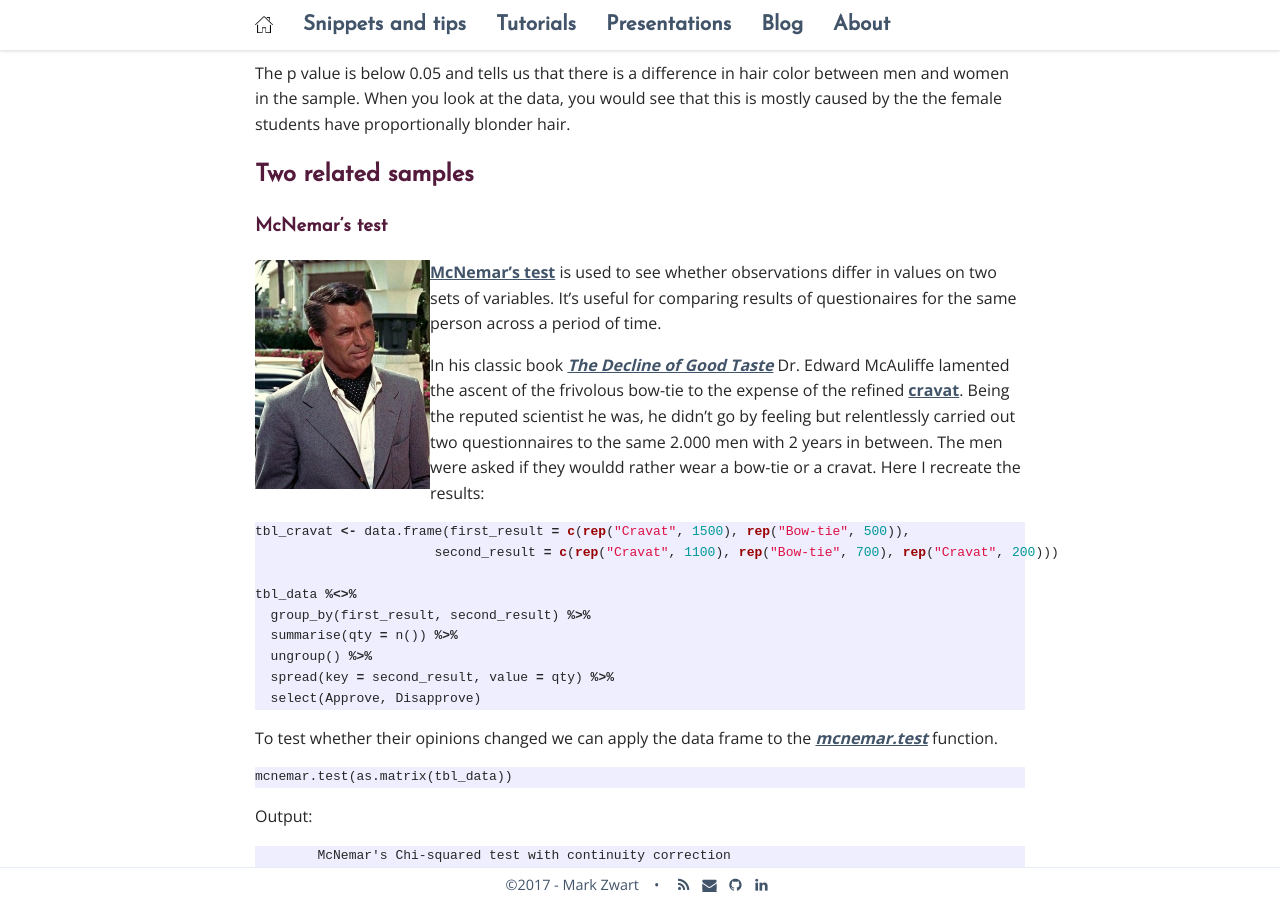
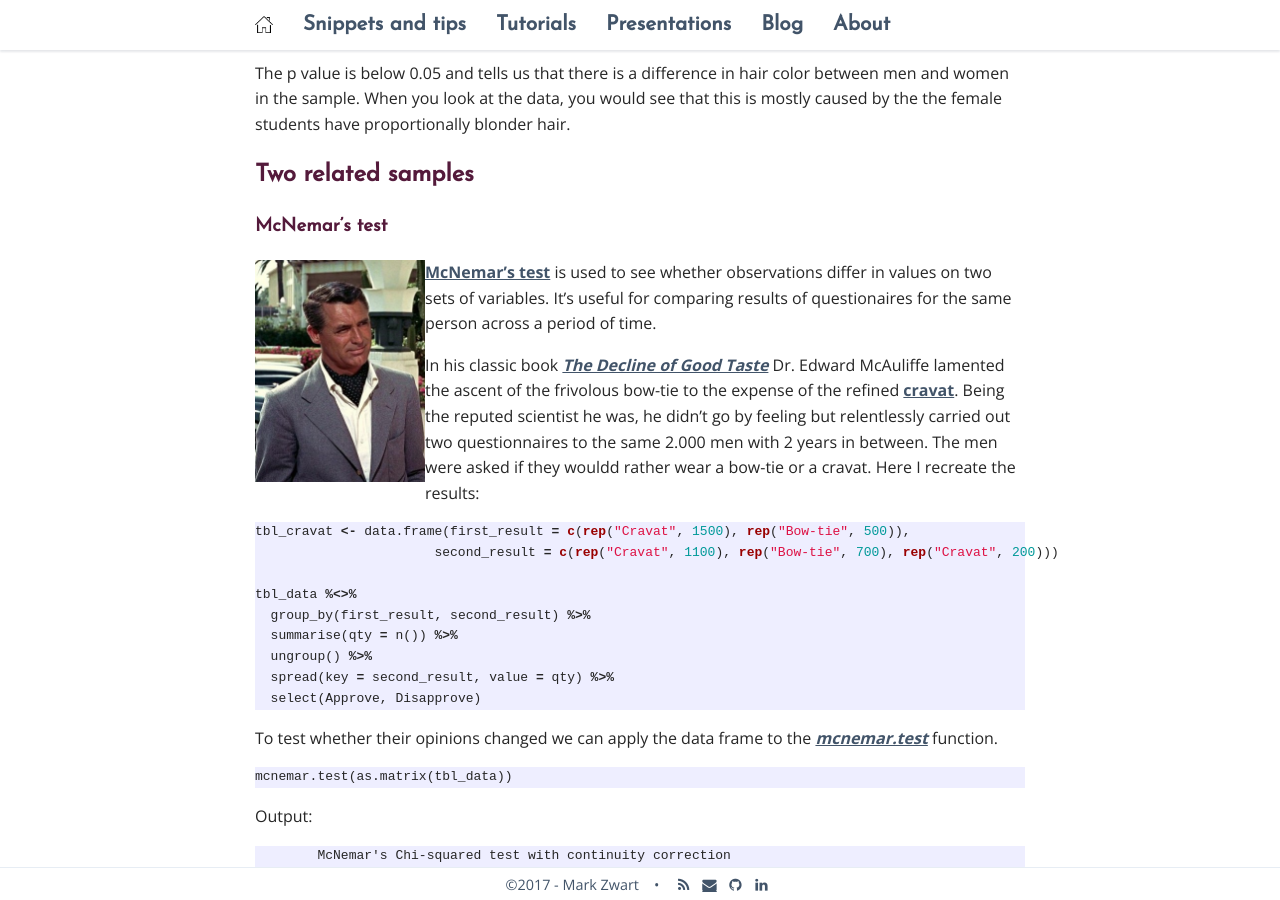
Before and after one commit to mark-me/mark-me.github.io, a Jekyll site: the page built from _pages/tutorials/statistical-tests/statistical-tests.md, in a window 1280 px wide and 900 px high, scrolled down 6065 px. Built offline with Jekyll 4.4.1, drawn with Linux system fonts in a browser that asks for light colours; nearby versions of some CDN libraries; comment, search, counter and statistics services are not loaded.

Commit message:
Update statistical-tests.md

```diff
--- a/_pages/tutorials/statistical-tests/statistical-tests.md
+++ b/_pages/tutorials/statistical-tests/statistical-tests.md
@@ -202,7 +202,7 @@
 
 ### McNemar’s test
 
-<img src="/_pages/tutorials/statistical-tests/cravat.jpg" alt="Me" width="175" height="229" align="left"/>
+<img src="/_pages/tutorials/statistical-tests/cravat.jpg" alt="Me" width="170" height="222" align="left"/>
 **[McNemar's test](https://en.wikipedia.org/wiki/McNemar%27s_test)** is used to see whether observations differ in values on two sets of variables. It's useful for comparing results of questionaires for the same person across a period of time.
 
 In his classic book _[The Decline of Good Taste](https://www.gutenberg.org/ebooks/search/?query=The+decline+of+good+taste)_ Dr. Edward McAuliffe lamented the ascent of the frivolous bow-tie to the expense of the refined [cravat](https://mccannbespoke.co.uk/how-to-wear-a-cravat/). Being the reputed scientist he was, he didn't go by feeling but relentlessly carried out two questionnaires to the same 2.000 men with 2 years in between. The men were asked if they wouldd rather wear a bow-tie or a cravat. Here I recreate the results:
```
